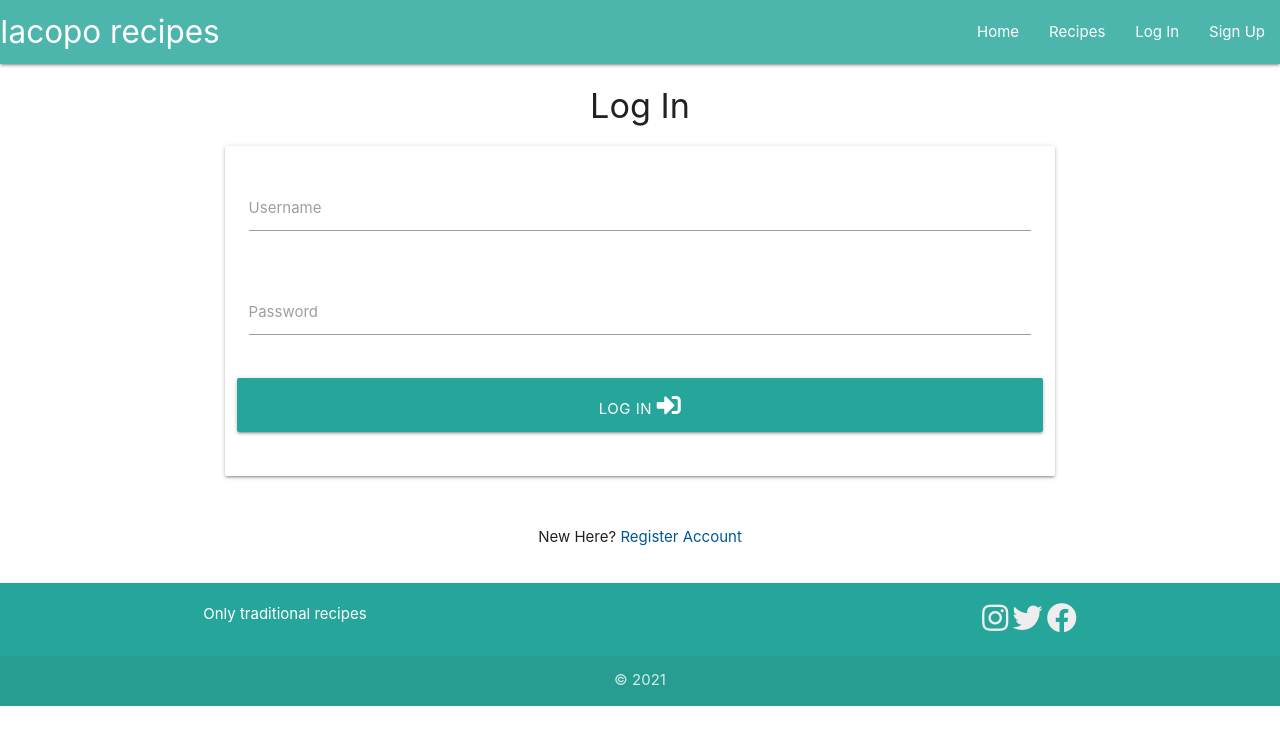
After one commit to Iacopo454/Iacopo-Recipes, a Flask app: template templates/login.html in a window 1280 px wide. The commit adds this page. Shown: the top 745 px of the page. Run offline with Flask 2, Linux system fonts and the light colour scheme; the template is opened without the code that fills it, so the values that code supplies are empty; some libraries are stand-ins or nearby versions.

Commit message:
Added login.html and added Procfile, probably this is why I am getting an error

```diff
--- a/templates/base.html
+++ b/templates/base.html
@@ -84,7 +84,7 @@
         <div class="container">
             <div class="row">
                 <div class="col s6 left-align">
-                    A recipe sharing site for quick and easy family meals.
+                   Only traditional recipes
                 </div>
                 <div class="col s6 right-align">
                     <div class="social-links">
--- a/templates/index.html
+++ b/templates/index.html
@@ -8,7 +8,7 @@
         <div>
             <h1 class="center-align">Iacopo recipes</h1>
             <div class="divider"></div>
-            <p class="center-align">Stuck for dinner inspiration? Find quick, easy, delicious family meals at EasyDinner!</p>
+            <p class="center-align"></p>
         </div>
     </div>
 
--- /dev/null
+++ b/templates/login.html
@@ -0,0 +1,47 @@
+{% extends "base.html" %}
+{% block content %}
+
+    <!-- Page Header -->
+    <h4 class="center-align page-header">Log In</h4>
+
+    <!-- Login Form -->
+    <div class="row">
+        <form class="col s12 m8 offset-m2" method="POST" action="{{ url_for('login') }}">
+            <div class="card-panel">
+                <!-- Username -->
+                <div class="row">
+					<div class="input-field col s12">
+						<input id="username" name="username" type="text" minlength="5"
+                            maxlength="15" pattern="^[a-zA-Z0-9]{5,15}$" class="validate" required>
+						<label for="username">Username</label>
+					</div>
+                </div>
+                <!-- Password -->
+                <div class="row">
+                    <div class="input-field col s12">
+                        <input id="password" name="password" type="password" minlength="5"
+                            maxlength="15" pattern="^[a-zA-Z0-9]{5,15}$" class="validate" required>
+                        <label for="password">Password</label>
+                    </div>
+                </div>
+                <!-- Login Button -->
+                <div class="row">
+                    <button type="submit" class="col s12 btn-large teal lighten-1 text-shadow">
+                        Log In <i class="fas fa-sign-in-alt"></i>
+                    </button>
+                </div>
+            </div>
+        </form>
+    </div>
+
+    <!-- Link to Register -->
+    <div class="row">
+        <div class="col s12">
+            <p class="center-align">
+                New Here?
+                <a href="{{ url_for('register') }}" class="light-blue-text text-darken-4">Register Account</a>
+            </p>
+        </div>
+    </div>
+
+{% endblock %}
```
Also changed, not shown: 1 other file.
